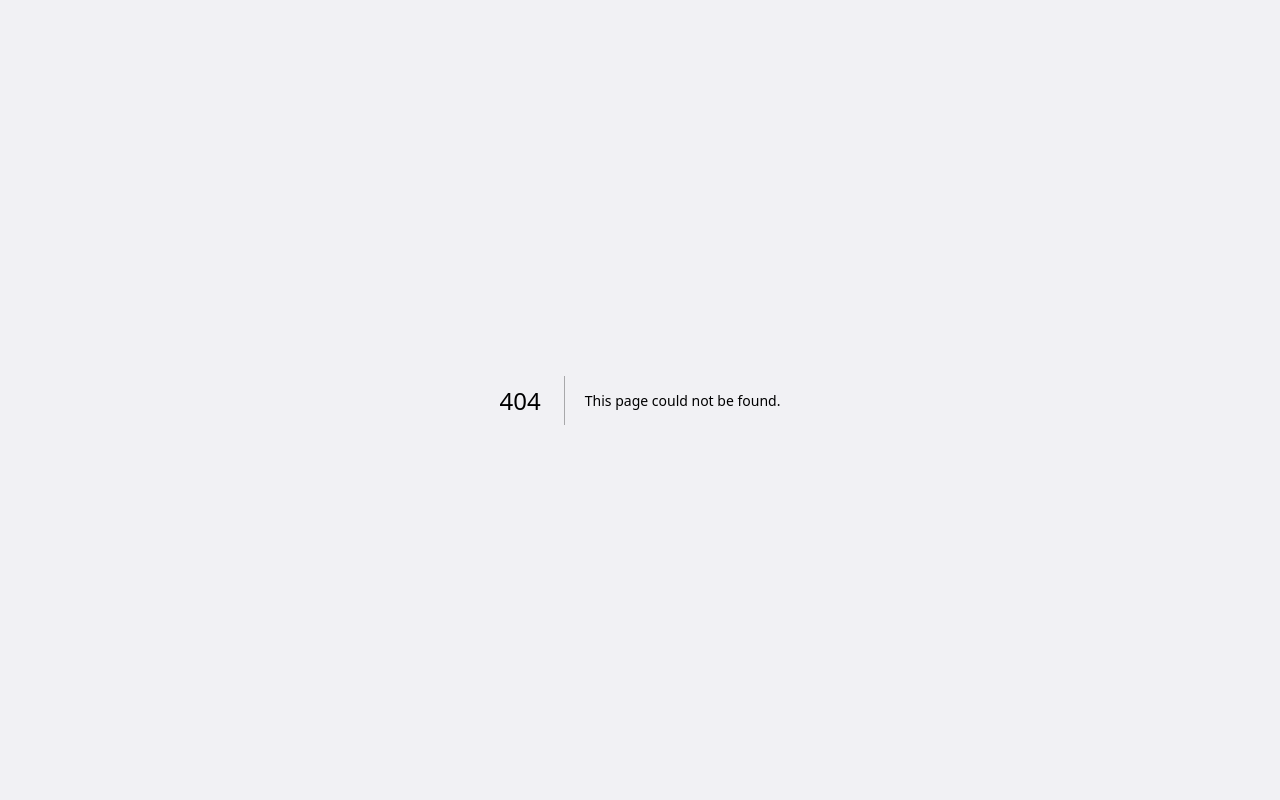
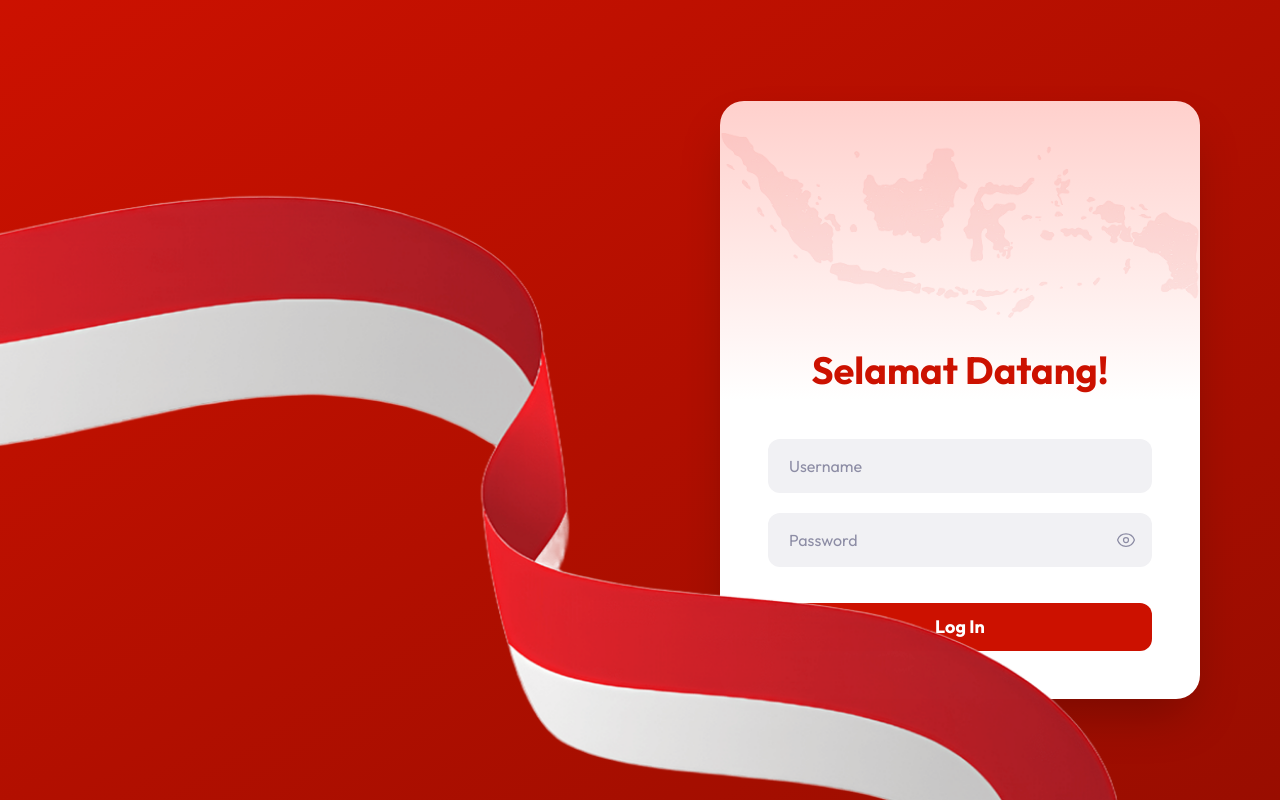
Before and after one commit to GayuhmA/pad-1, a Next.js app: page /login in a window 1280 px wide. Before the commit this address had no page. Built offline with nearby package versions, Linux system fonts and the light colour scheme; no server answers.

Commit message:
feat: add login page with auth integration

```diff
--- /dev/null
+++ b/src/app/login/page.tsx
@@ -0,0 +1,127 @@
+"use client";
+
+import React, { useState, type FormEvent } from "react";
+import Image from "next/image";
+import { Button } from "@/components/Button";
+import { useRouter } from "next/navigation";
+import { useAuthStore } from "@/stores/auth-store";
+
+export default function LoginPage() {
+  const router = useRouter();
+  const { login, isLoading, error, clearError } = useAuthStore();
+  const [username, setUsername] = useState("");
+  const [password, setPassword] = useState("");
+  const [showPassword, setShowPassword] = useState(false);
+
+  const handleSubmit = async (e: FormEvent) => {
+    e.preventDefault();
+    try {
+      await login(username, password);
+      console.log("Username yang login:", username);
+      router.replace("/");
+    } catch {
+
+    }
+  };
+
+  return (
+    <div className="bg-linear-to-br from-primary-600 to-primary-700 min-h-screen grid grid-cols-1 lg:grid-cols-2">
+
+      <div className="hidden lg:flex items-center justify-center relative">
+      </div>
+
+      <div className="flex items-center justify-center p-6">
+        <div className="w-full max-w-120 bg-linear-to-b from-primary-100 via-white to-white flex flex-col items-center rounded-3xl shadow-2xl overflow-hidden pb-12 pt-8 relative">
+
+          <div className="w-full mb-6 opacity-80 mix-blend-multiply">
+            <Image
+              src="/images/login/map.png"
+              alt="Map"
+              width={400}
+              height={200}
+              className="w-full h-auto object-contain"
+            />
+          </div>
+
+          <form onSubmit={handleSubmit} className="w-full px-12 flex flex-col items-center z-10">
+            <h1 className="text-primary-600 font-bold text-h4 mb-10 text-center">
+              Selamat Datang!
+            </h1>
+
+            {error && (
+              <div className="w-full mb-4 bg-red-50 border border-red-200 text-red-600 text-body-3 px-4 py-3 rounded-xl">
+                {error}
+              </div>
+            )}
+
+            <div className="flex flex-col w-full gap-5">
+              <input
+                type="text"
+                value={username}
+                onChange={(e) => {
+                  setUsername(e.target.value);
+                  if (error) clearError();
+                }}
+                className="w-full bg-neutral-50 border border-transparent text-neutral-900 py-3.5 px-5 rounded-xl text-body-2 transition-all placeholder:text-neutral-400 focus:bg-white focus:border-primary-600 focus:outline-none focus:ring-4 focus:ring-primary-600/10"
+                placeholder="Username"
+                required
+                autoComplete="username"
+                disabled={isLoading}
+              />
+
+              <div className="relative w-full">
+                <input
+                  type={showPassword ? "text" : "password"}
+                  value={password}
+                  onChange={(e) => {
+                    setPassword(e.target.value);
+                    if (error) clearError();
+                  }}
+                  className="w-full bg-neutral-50 border border-transparent text-neutral-900 py-3.5 pl-5 pr-12 rounded-xl text-body-2 transition-all placeholder:text-neutral-400 focus:bg-white focus:border-primary-600 focus:outline-none focus:ring-4 focus:ring-primary-600/10"
+                  placeholder="Password"
+                  required
+                  autoComplete="current-password"
+                  disabled={isLoading}
+                />
+                <button
+                  type="button"
+                  onClick={() => setShowPassword(!showPassword)}
+                  className="absolute right-4 top-1/2 -translate-y-1/2 text-neutral-400 hover:text-primary-600 transition-colors focus:outline-none"
+                  tabIndex={-1}
+                >
+                  {showPassword ? (
+                    <svg xmlns="http://www.w3.org/2000/svg" fill="none" viewBox="0 0 24 24" strokeWidth={1.5} stroke="currentColor" className="w-5 h-5">
+                      <path strokeLinecap="round" strokeLinejoin="round" d="M3.98 8.223A10.477 10.477 0 0 0 1.934 12C3.226 16.338 7.244 19.5 12 19.5c.993 0 1.953-.138 2.863-.395M6.228 6.228A10.451 10.451 0 0 1 12 4.5c4.756 0 8.773 3.162 10.065 7.498a10.522 10.522 0 0 1-4.293 5.774M6.228 6.228 3 3m3.228 3.228 3.65 3.65m7.894 7.894L21 21m-3.228-3.228-3.65-3.65m0 0a3 3 0 1 0-4.243-4.243m4.242 4.242L9.88 9.88" />
+                    </svg>
+                  ) : (
+                    <svg xmlns="http://www.w3.org/2000/svg" fill="none" viewBox="0 0 24 24" strokeWidth={1.5} stroke="currentColor" className="w-5 h-5">
+                      <path strokeLinecap="round" strokeLinejoin="round" d="M2.036 12.322a1.012 1.012 0 0 1 0-.639C3.423 7.51 7.36 4.5 12 4.5c4.638 0 8.573 3.007 9.963 7.178.07.207.07.431 0 .639C20.577 16.49 16.64 19.5 12 19.5c-4.638 0-8.573-3.007-9.963-7.178Z" />
+                      <path strokeLinecap="round" strokeLinejoin="round" d="M15 12a3 3 0 1 1-6 0 3 3 0 0 1 6 0Z" />
+                    </svg>
+                  )}
+                </button>
+              </div>
+
+              <Button
+                type="submit"
+                variant="solid"
+                color="primary"
+                size="L"
+                className="font-bold w-full rounded-xl mt-4"
+                disabled={isLoading}
+              >
+                {isLoading ? "Loading..." : "Log In"}
+              </Button>
+            </div>
+          </form>
+
+        </div>
+      </div>
+
+      <div className="absolute -bottom-10 -left-10 lg:-left-20 lg:bottom-0 w-full max-w-300 z-20 pointer-events-none">
+        <Image src="/images/login/flag.png" alt="Flag Bottom" width={1200} height={600} className="w-full h-auto object-contain" />
+      </div>
+
+    </div>
+  );
+}
```
Also changed, not shown: public/images/login/flag.png (added), public/images/login/map.png (added).
